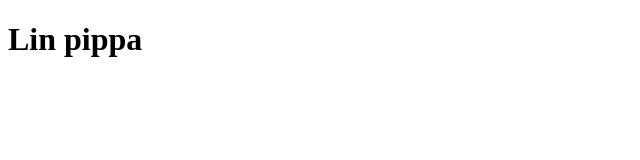
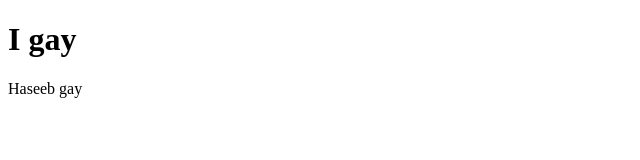
Before and after one commit to ExeroHG/mini-progetto-html, a plain HTML site: page index.html in a window 1280 px wide. Shown: the whole page, without its empty margins (0-640 px from the left). Drawn offline with Linux system fonts and the light colour scheme.

Commit message:
Update index.html

```diff
--- a/index.html
+++ b/index.html
@@ -3,9 +3,10 @@
 <head>
     <meta charset="UTF-8">
     <meta name="viewport" content="width=device-width, initial-scale=1.0">
-    <title>titolocambiato</title>
+    <title>titolocambiato   </title>
 </head>
 <body>
-    <h1>Lin pippa</h1>
+    <h1>I gay</h1>
+    <p>Haseeb gay</p>
 </body>
 </html>
```
